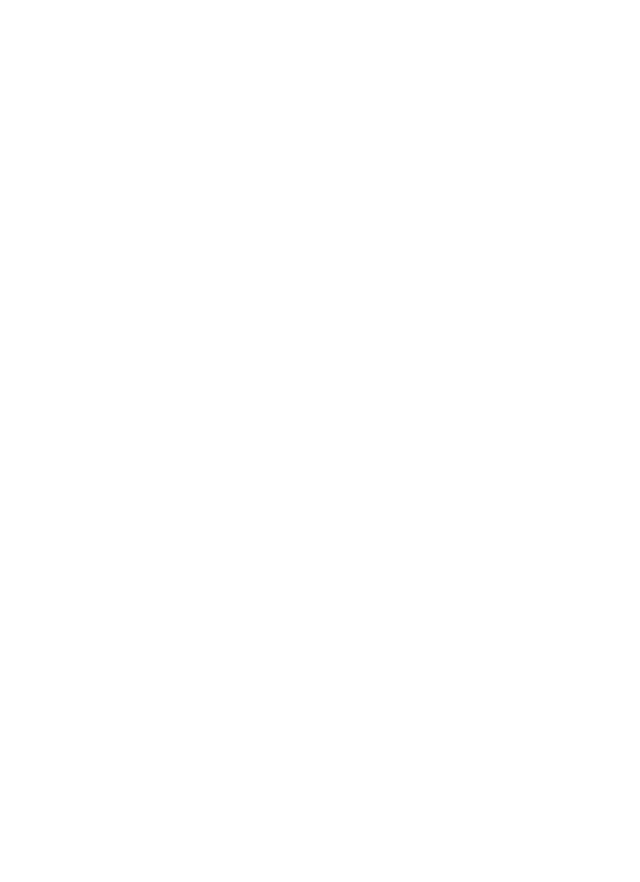
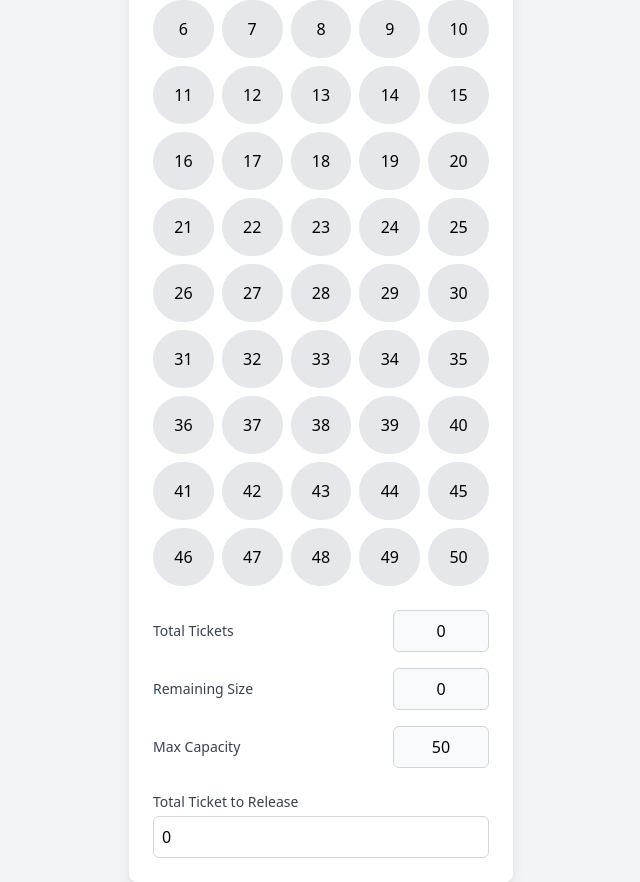
Before and after one commit to SanuliGehara/Ticket-System-Web-app-Frontend, a React (Create React App) app: page /vendor in a window 1280 px wide. Before the commit this address had no page. Shown: the part 190-1072 px from the top of the page, without its empty margins (319-959 px from the left). Before the commit the page ends 800 px from the top, so only its background shows below. Built offline with nearby package versions, Linux system fonts and the light colour scheme.

Commit message:
Add Admin, Customer, Vendor pages

```diff
--- a/src/App.js
+++ b/src/App.js
@@ -2,6 +2,9 @@ import React from "react";
 import { BrowserRouter, Routes, Route } from "react-router-dom";
 import Login from "./Pages/Login.js";
 import Home from "./Pages/Home.js";
+import Admin from "./Pages/Admin.js";
+import CustomerPanel from "./Pages/Customer.js";
+import VendorPanel from "./Pages/Vendor.js";
 
 const App = () => {
   return (
@@ -9,6 +12,9 @@ const App = () => {
       <Routes>
         <Route path="/" element={<Login />} />
         <Route path="/home" element={<Home />} />
+        <Route path="/admin" element={<Admin />} />
+        <Route path="/customer" element={<CustomerPanel />} />
+        <Route path="/vendor" element={<VendorPanel />} />
       </Routes>
     </BrowserRouter>
   );
--- /dev/null
+++ b/src/Pages/Admin.js
@@ -0,0 +1,84 @@
+import React from "react";
+
+const AdminPanel = () => {
+  return (
+    <div className="flex justify-center items-center min-h-screen bg-gray-100">
+      <div className="bg-white shadow-lg rounded-lg w-96 p-6">
+        <h2 className="text-xl font-semibold text-center mb-4">Config Form</h2>
+        <form>
+          <div className="mb-4">
+            <label className="block text-sm font-medium text-gray-700">
+              Max Capacity
+            </label>
+            <input
+              type="number"
+              className="mt-1 block w-full p-2 border border-gray-300 rounded-md focus:ring-blue-500 focus:border-blue-500"
+              value={10}
+              placeholder="Enter max capacity"
+            />
+          </div>
+          <div className="mb-4">
+            <label className="block text-sm font-medium text-gray-700">
+              Total Tickets
+            </label>
+            <input
+              type="number"
+              className="mt-1 block w-full p-2 border border-gray-300 rounded-md focus:ring-blue-500 focus:border-blue-500"
+              placeholder="Enter total tickets"
+            />
+          </div>
+          <div className="mb-4">
+            <label className="block text-sm font-medium text-gray-700">
+              Total Vendors
+            </label>
+            <input
+              type="number"
+              className="mt-1 block w-full p-2 border border-gray-300 rounded-md focus:ring-blue-500 focus:border-blue-500"
+              placeholder="Enter total vendors"
+            />
+          </div>
+          <div className="mb-4">
+            <label className="block text-sm font-medium text-gray-700">
+              Total Customers
+            </label>
+            <input
+              type="number"
+              className="mt-1 block w-full p-2 border border-gray-300 rounded-md focus:ring-blue-500 focus:border-blue-500"
+              placeholder="Enter total customers"
+            />
+          </div>
+          <div className="mb-4">
+            <label className="block text-sm font-medium text-gray-700">
+              Release Rate
+            </label>
+            <input
+              type="number"
+              className="mt-1 block w-full p-2 border border-gray-300 rounded-md focus:ring-blue-500 focus:border-blue-500"
+              placeholder="Enter release rate"
+            />
+          </div>
+          <div className="mb-4">
+            <label className="block text-sm font-medium text-gray-700">
+              Retrieval Ratio
+            </label>
+            <input
+              type="number"
+              className="mt-1 block w-full p-2 border border-gray-300 rounded-md focus:ring-blue-500 focus:border-blue-500"
+              placeholder="Enter retrieval ratio"
+            />
+          </div>
+        </form>
+        <div className="flex justify-between mt-6">
+          <button className="bg-green-500 text-white px-4 py-2 rounded-md shadow hover:bg-green-600">
+            Start
+          </button>
+          <button className="bg-red-500 text-white px-4 py-2 rounded-md shadow hover:bg-red-600">
+            Stop
+          </button>
+        </div>
+      </div>
+    </div>
+  );
+};
+
+export default AdminPanel;
--- /dev/null
+++ b/src/Pages/Customer.js
@@ -0,0 +1,50 @@
+import React, { useState } from "react";
+
+const CustomerPanel = () => {
+  const [selectedTickets, setSelectedTickets] = useState([]);
+  const totalSeats = 10; // Adjust this number as needed
+
+  const handleSeatClick = (seat) => {
+    setSelectedTickets((prev) =>
+      prev.includes(seat) ? prev.filter((s) => s !== seat) : [...prev, seat]
+    );
+  };
+
+  return (
+    <div className="flex justify-center items-center min-h-screen bg-gray-100">
+      <div className="bg-white shadow-lg rounded-lg p-6 w-96">
+        <h2 className="text-xl font-semibold text-center mb-4">
+          Customer Panel
+        </h2>
+        <div className="grid grid-cols-5 gap-2 mb-6">
+          {Array.from({ length: totalSeats }, (_, i) => i + 1).map((seat) => (
+            <button
+              key={seat}
+              className={`p-4 rounded-full border ${
+                selectedTickets.includes(seat)
+                  ? "bg-green-500 text-white"
+                  : "bg-gray-200"
+              } hover:bg-green-300`}
+              onClick={() => handleSeatClick(seat)}
+            >
+              {seat}
+            </button>
+          ))}
+        </div>
+        <div className="flex items-center space-x-4">
+          <label className="block text-sm font-medium text-gray-700">
+            Total Tickets Buy
+          </label>
+          <input
+            type="text"
+            readOnly
+            value={selectedTickets.length}
+            className="block w-16 p-2 border border-gray-300 rounded-md text-center bg-gray-50 focus:ring-blue-500 focus:border-blue-500"
+          />
+        </div>
+      </div>
+    </div>
+  );
+};
+
+export default CustomerPanel;
--- /dev/null
+++ b/src/Pages/Vendor.js
@@ -0,0 +1,88 @@
+import React, { useState } from "react";
+
+const VendorPanel = () => {
+  const [totalTickets, setTotalTickets] = useState(0);
+  const [remainingSize, setRemainingSize] = useState(0);
+  const [maxCapacity, setMaxCapacity] = useState(50); // Example max capacity
+  const [releaseTickets, setReleaseTickets] = useState(0);
+
+  const handleTicketRelease = (e) => {
+    const value = parseInt(e.target.value, 10) || 0;
+    setReleaseTickets(value);
+    setRemainingSize(maxCapacity - value);
+    setTotalTickets(value);
+  };
+
+  return (
+    <div className="flex justify-center items-center min-h-screen bg-gray-100">
+      <div className="bg-white shadow-lg rounded-lg p-6 w-96">
+        <h2 className="text-xl font-semibold text-center mb-4">Vendor Panel</h2>
+        {/* Screen Area */}
+        <div className="text-center bg-gray-200 py-2 rounded-md mb-4 font-medium">
+          Screen
+        </div>
+        {/* Seats */}
+        <div className="grid grid-cols-5 gap-2 mb-6">
+          {Array.from({ length: maxCapacity }, (_, i) => (
+            <div
+              key={i}
+              className={`p-4 rounded-full border bg-gray-200 text-center`}
+            >
+              {i + 1}
+            </div>
+          ))}
+        </div>
+        {/* Ticket Info */}
+        <div className="space-y-4">
+          <div className="flex justify-between items-center">
+            <label className="block text-sm font-medium text-gray-700">
+              Total Tickets
+            </label>
+            <input
+              type="text"
+              readOnly
+              value={totalTickets}
+              className="block w-24 p-2 border border-gray-300 rounded-md text-center bg-gray-50"
+            />
+          </div>
+          <div className="flex justify-between items-center">
+            <label className="block text-sm font-medium text-gray-700">
+              Remaining Size
+            </label>
+            <input
+              type="text"
+              readOnly
+              value={remainingSize}
+              className="block w-24 p-2 border border-gray-300 rounded-md text-center bg-gray-50"
+            />
+          </div>
+          <div className="flex justify-between items-center">
+            <label className="block text-sm font-medium text-gray-700">
+              Max Capacity
+            </label>
+            <input
+              type="text"
+              readOnly
+              value={maxCapacity}
+              className="block w-24 p-2 border border-gray-300 rounded-md text-center bg-gray-50"
+            />
+          </div>
+        </div>
+        {/* Input Field */}
+        <div className="mt-6">
+          <label className="block text-sm font-medium text-gray-700 mb-1">
+            Total Ticket to Release
+          </label>
+          <input
+            type="number"
+            value={releaseTickets}
+            onChange={handleTicketRelease}
+            className="block w-full p-2 border border-gray-300 rounded-md focus:ring-blue-500 focus:border-blue-500"
+          />
+        </div>
+      </div>
+    </div>
+  );
+};
+
+export default VendorPanel;
```
